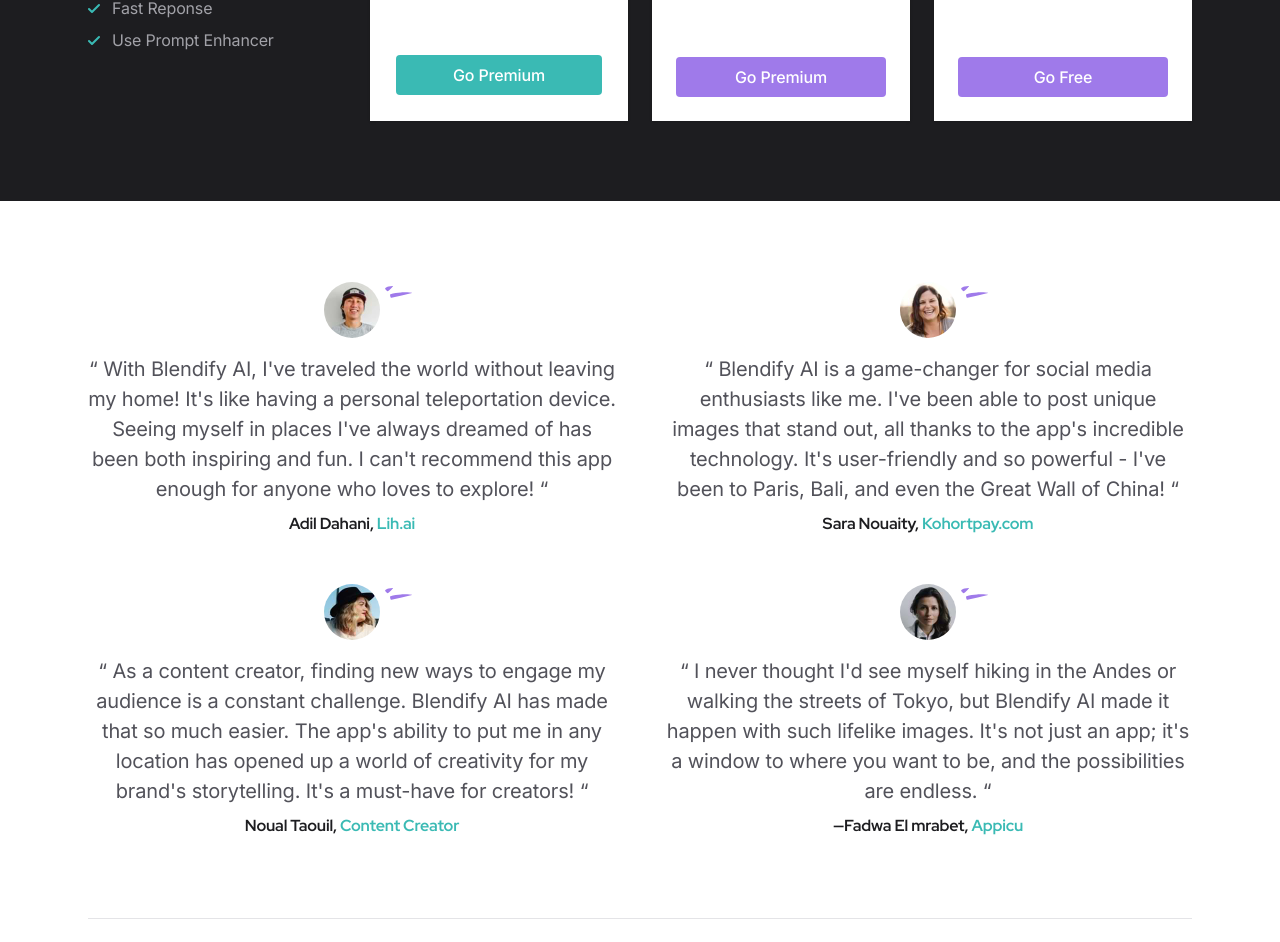
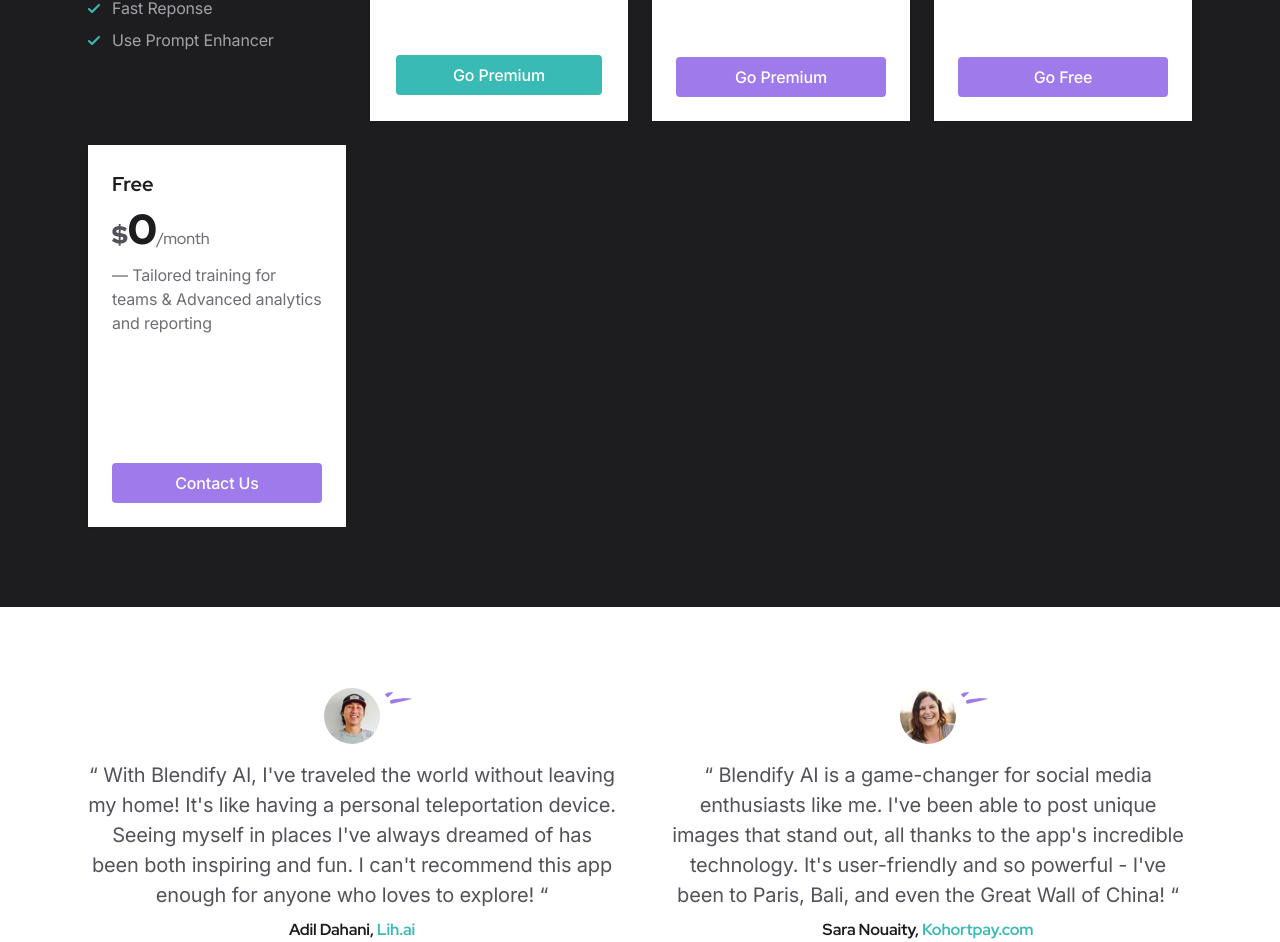
Before and after one commit to walidboulanouar/Blendify, a Next.js app: page / in a window 1280 px wide. Shown: the part 4914-5856 px from the top of the page. Built offline with nearby package versions, Linux system fonts and the light colour scheme.

Commit message:
add entreprise

```diff
--- a/components/pricing-tables.tsx
+++ b/components/pricing-tables.tsx
@@ -123,6 +123,38 @@
                 </a>
               </div>
             </div>
+            <div
+              className="flex flex-col h-full p-6 bg-white dark:bg-gray-800 shadow"
+              data-aos="fade-down"
+              data-aos-delay="300"
+            >
+              <div className="grow mb-4 pb-4">
+                <div className="flex justify-between items-center mb-1">
+                  <div className="text-xl font-bold font-red-hat-display">
+                    Free
+                  </div>
+                </div>
+                <div className="font-red-hat-display inline-flex items-baseline mb-2">
+                  <span className="h4 text-gray-600 dark:text-gray-400">$</span>
+                  <span className="h3">0</span>
+                  <span className="font-medium text-gray-500 dark:text-gray-400">
+                    /month
+                  </span>
+                </div>
+                <div className="text-gray-500 dark:text-gray-400">
+                  — Tailored training for teams & Advanced analytics and
+                  reporting
+                </div>
+              </div>
+              <div className="mt-24">
+                <a
+                  className="btn-sm text-white bg-purple-500 hover:bg-purple-400 dark:text-teal-400 dark:bg-gray-700 dark:hover:bg-gray-600 w-full"
+                  href="#0"
+                >
+                  Contact Us
+                </a>
+              </div>
+            </div>
 
             {/* Pricing features */}
             <div className="sm:order-first">
```
